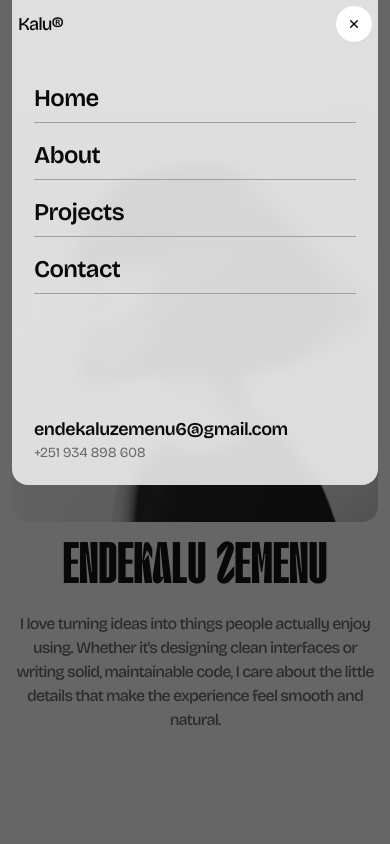
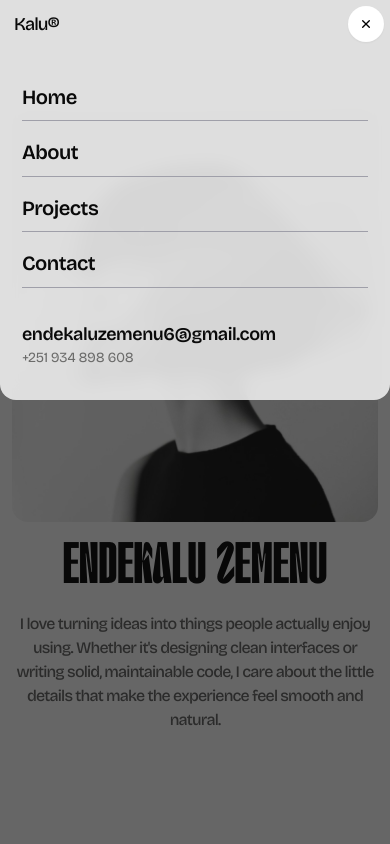
Before and after one commit to KALU-c/_portfolio, a Next.js app: page / in a window 390 px wide. Both pictures are taken after a click on the button 354 px from the left and 24 px from the top of the page. Shown: the top 844 px of the page. Built offline with nearby package versions, Linux system fonts and the light colour scheme.

Commit message:
chore: minor ui changes

```diff
--- a/components/NavBar.tsx
+++ b/components/NavBar.tsx
@@ -7,10 +7,12 @@ import { AnimatePresence, motion } from "motion/react";
 import Link from "next/link";
 import { useState } from "react";
 import FlipText, { FlipMultipleText } from "./motion/FlipText";
+import { useIsMobile } from "@/hooks/use-mobile";
 
 const NavBar = () => {
 	const options: Intl.DateTimeFormatOptions = { year: 'numeric', month: 'long', hour: '2-digit', minute: '2-digit', hour12: true }
 	const today = new Date();
+	const isMobile = useIsMobile();
 
 	const [isOpen, setIsOpen] = useState(false);
 
@@ -32,13 +34,13 @@ const NavBar = () => {
 			</AnimatePresence>
 
 			<motion.nav
-				animate={{ height: isOpen ? "485px" : "45px" }}
+				animate={{ height: isOpen ? (isMobile ? "400px" : "485px" ) : "50px" }}
 				transition={{ ease: "easeInOut", duration: 0.5 }}
 				exit={{ animationDuration: 0.1 }}
-				className="h-[45px] bg-muted/90 backdrop-blur-sm rounded-b-2xl p-[6px] top-0 z-50 fixed inset-0 md:mx-[50px] xl:mx-[180px] mx-3 flex flex-col justify-between"
+				className="h-[45px] bg-muted/90 backdrop-blur-sm rounded-b-2xl p-[6px] top-0 z-50 fixed inset-0 md:mx-[50px] xl:mx-[180px] flex flex-col justify-between"
 			>
 				<div className="flex-between">
-					<div className="flex-center gap-2 xl:px-2">
+					<div className="flex-center gap-2 px-2">
 						<Link href={'/'}>
 							<h1 className="text-lg font-medium tracking-tighter">Kalu&reg;</h1>
 						</Link>
@@ -85,7 +87,7 @@ const NavBar = () => {
 							initial={{ opacity: 0 }}
 							animate={{ opacity: 1 }}
 							transition={{ duration: 1, delay: 0.5 }}
-							className="px-4 flex flex-col justify-between flex-1 pb-4"
+							className="px-4 flex flex-col md:justify-between flex-1 pb-4"
 						>
 							<div className="flex flex-row justify-between items-center gap-8 py-8">
 								<ul className="flex flex-col gap-2 flex-1">
@@ -97,7 +99,7 @@ const NavBar = () => {
 											<Link href={item.link} onClick={() => setIsOpen(false)}>
 												<FlipMultipleText
 													text1={item.label}
-													className1="text-2xl"
+													className1="text-[clamp(1.25rem,1.1786rem+0.3571vw,1.5rem)]"
 												/>
 											</Link>
 										</li>
--- a/components/sections/Footer.tsx
+++ b/components/sections/Footer.tsx
@@ -54,9 +54,6 @@ const Footer = () => {
 						<Link href={"/#projects"}>
 							<FlipText className="text-sm">Projects</FlipText>
 						</Link>
-						<Link href={"/"}>
-							<FlipText className="text-sm">Home</FlipText>
-						</Link>
 						<Link href={"/contact"}>
 							<FlipText className="text-sm">Contact</FlipText>
 						</Link>
--- a/components/sections/Hero.tsx
+++ b/components/sections/Hero.tsx
@@ -55,13 +55,13 @@ const Hero = () => {
 				</h1>
 
 				<div className="self-center text-center font-medium tracking-tighter flex flex-col text-primary gap-4">
-					{/* <div className="text-3xl text-muted-dark">
+					<div className="text-3xl text-muted-dark max-md:hidden">
 						<span className="text-[clamp(1.875rem,1.5536rem+1.6071vw,3rem)] font-telma font-medium text-primary">Code, </span>
 						<span className="text-[clamp(1.875rem,1.5536rem+1.6071vw,3rem)] font-telma font-medium text-primary">design, </span>
 						and{" "}
 						<span className="text-[clamp(1.875rem,1.5536rem+1.6071vw,3rem)] font-telma font-medium text-primary">flow, </span>
 						<span className="text-3xl text-muted-dark">— all in one mind.</span>
-					</div> */}
+					</div>
 
 					<span className="text-muted-dark max-w-4xl desc-2 overflow-hidden">
 						I love turning ideas into things people actually enjoy using. Whether it's designing clean interfaces or writing solid, maintainable code, I care about the little details that make the experience feel smooth and natural.
```
